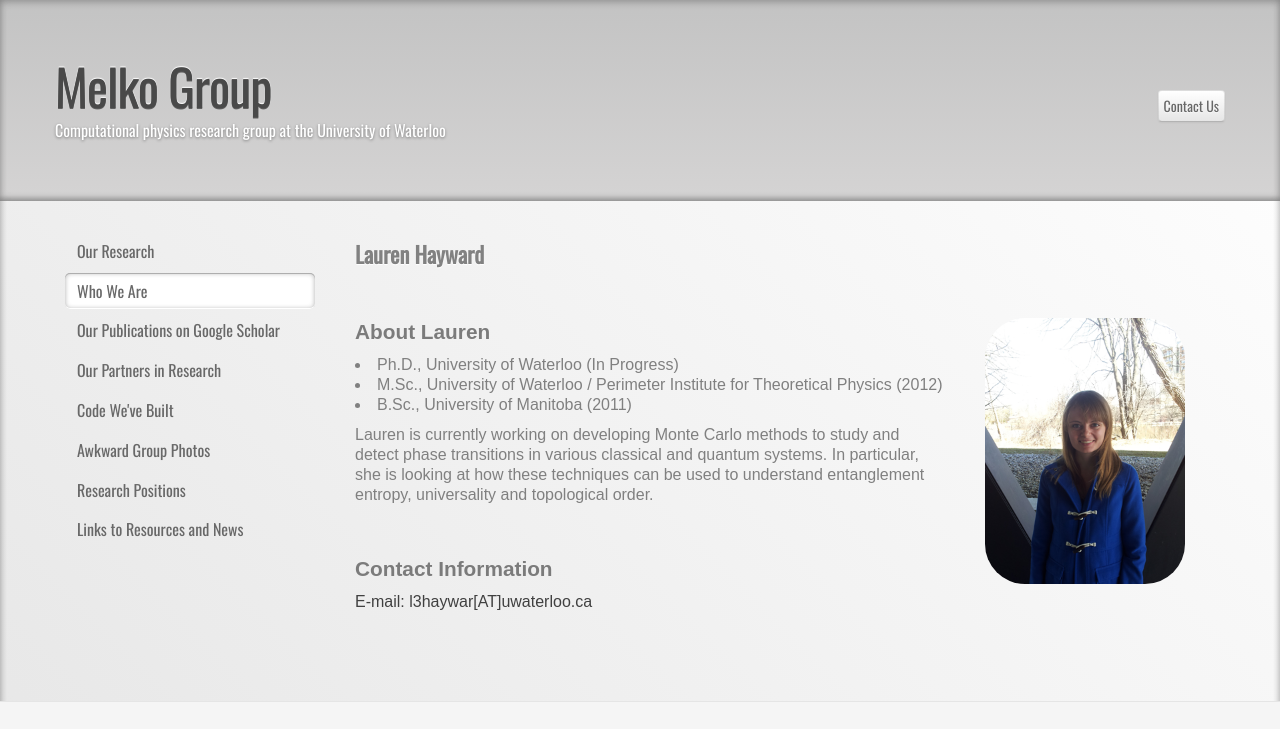
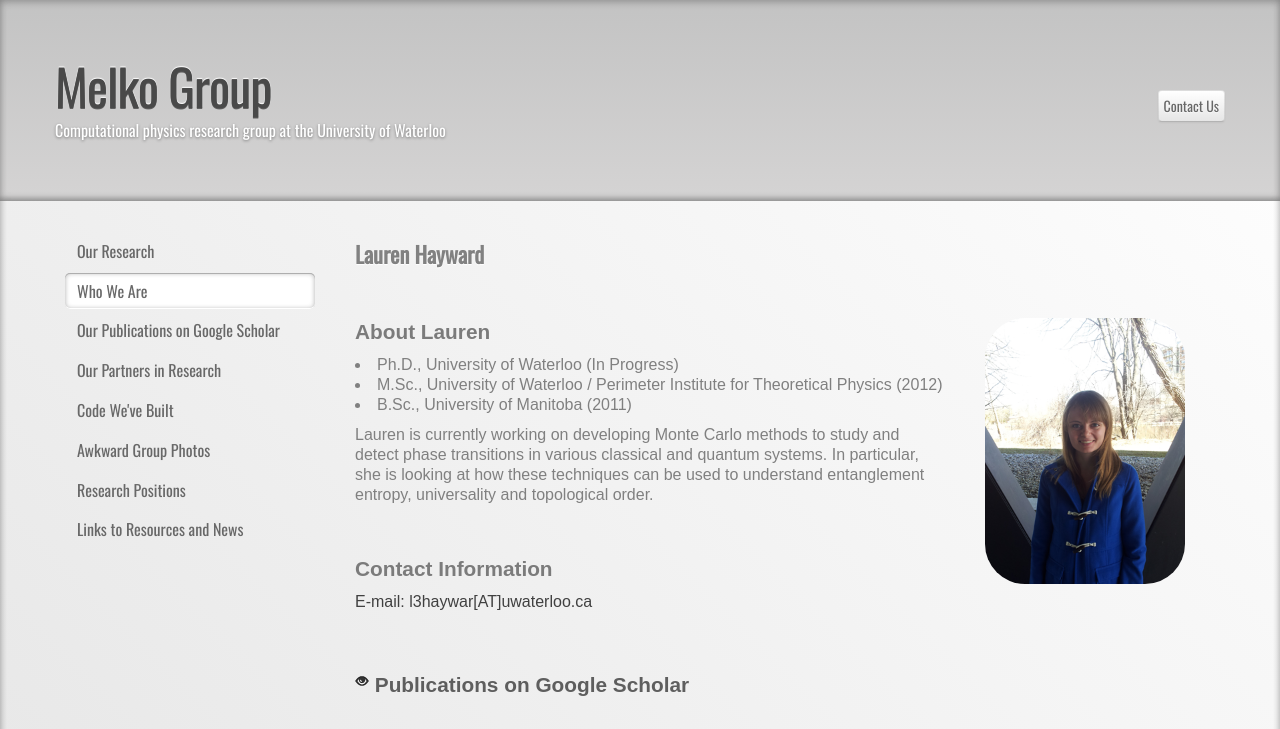
Before and after one commit to melkogroup/GroupWebsite, a plain HTML site: page People/Lauren/Lauren.html in a window 1280 px wide. Shown: the top 729 px of the page. Drawn offline with nearby package versions, Linux system fonts and the light colour scheme; a web font is replaced by a local one.

Commit message:
Added link to Google Scholar page

```diff
--- a/People/Lauren/Lauren.html
+++ b/People/Lauren/Lauren.html
@@ -184,11 +184,11 @@
 			     			</section>
 
 
-			     			<!-- change the link to the google scholar page of the new student
+			     			<!-- change the link to the google scholar page of the new student -->
 			     			<section>
-				     			<h4><a href="http://scholar.google.ca/citations?user=qwnWO_QAAAAJ&hl=en"><i class="icon-eye-open"></i> Publications on Google Scholar</a></h4>
+				     			<h4><a href="http://scholar.google.ca/citations?user=d0pJoJMAAAAJ&hl=en"><i class="icon-eye-open"></i> Publications on Google Scholar</a></h4>
 				     		</section>
-							-->
+
 		     			</div>
 
 
```
